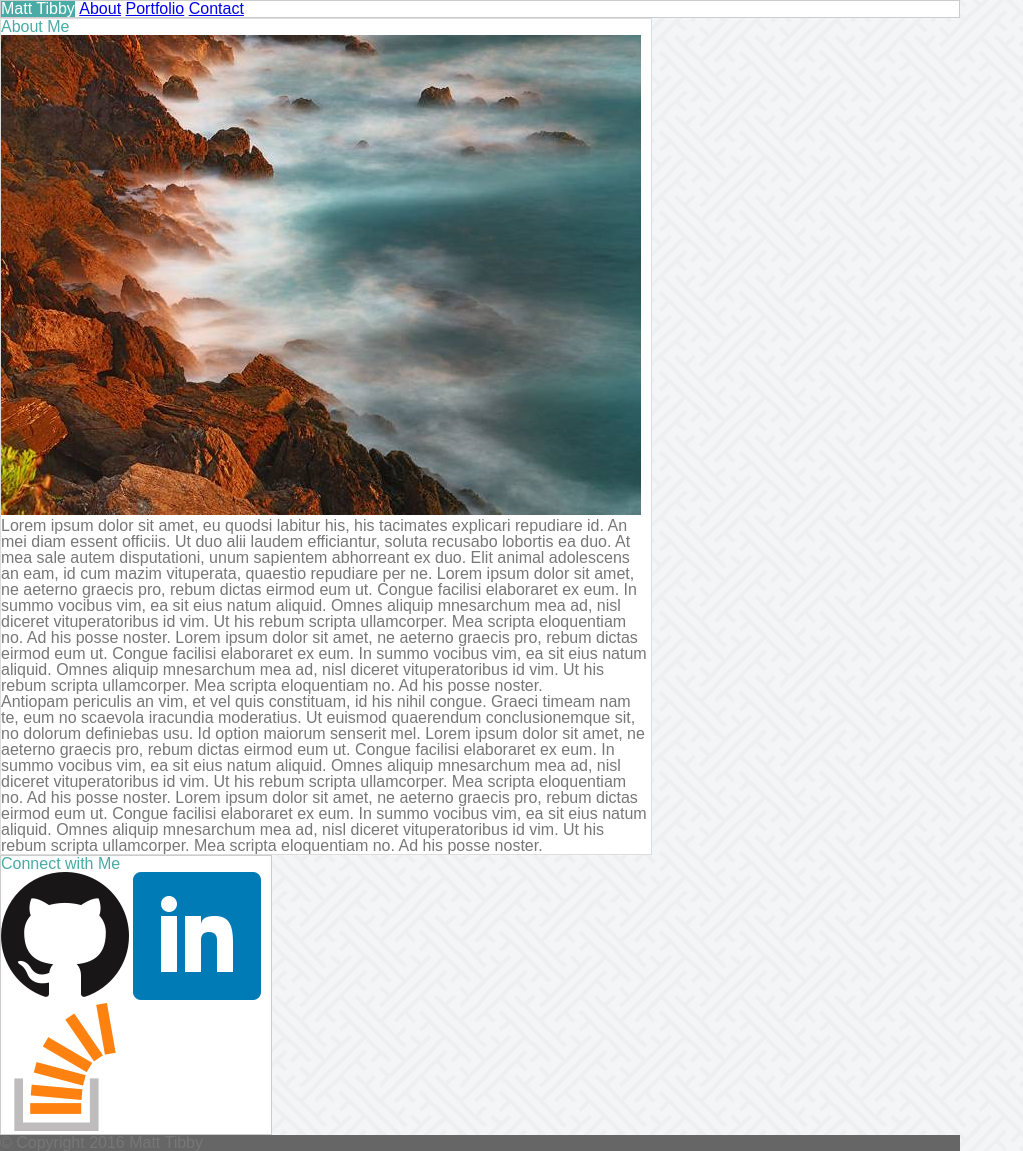
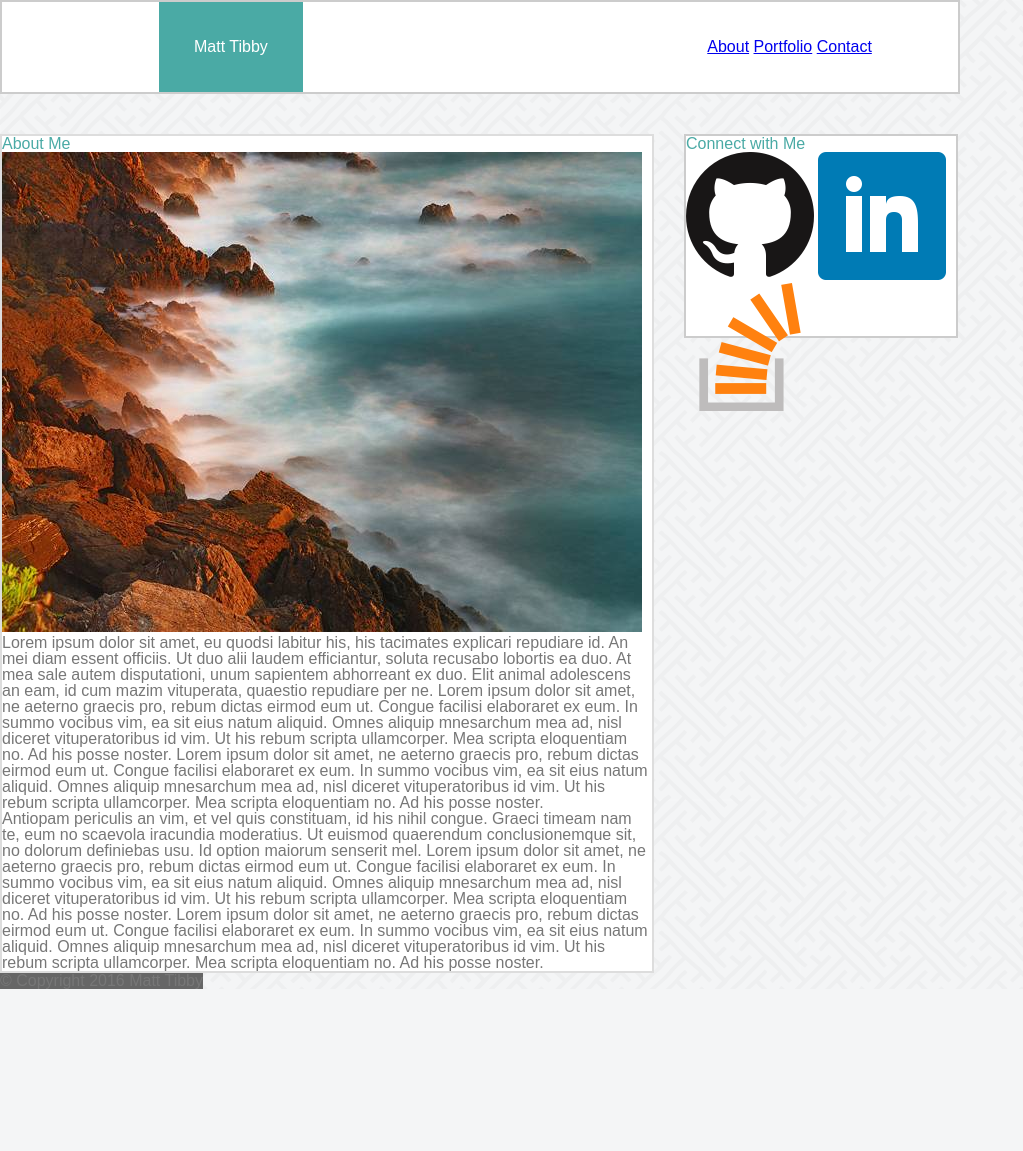
Before and after one commit to MTibby92/Basic-Portfolio, a PHP site: page / in a window 1280 px wide. Shown: the whole page, without its empty margins (0-1023 px from the left). After the commit the page ends 989 px from the top, so only its background shows below. Run offline with PHP 8.4, Linux system fonts and the light colour scheme.

Commit message:
Worked on html header, started working on Connect link images

```diff
--- a/assets/css/style.css
+++ b/assets/css/style.css
@@ -5,21 +5,34 @@ body {
 	width: 960px;
 }
 
+.container {
+
+}
+
 #mainheader {
 	background-color: #ffffff;
 	border-color: #cccccc;
 	border-style: solid;
-	border-width: 1px;
+	border-width: 2px;
+	margin-bottom: 40px;
+	height: 90px;
 }
 
 #myname {
 	background-color: #4aaaa5;
 	color: white;
 	display: inline-block;
+	margin-left: 157px;
+	height: 90px;
+	align-content: center;
+	line-height: 90px;
+	padding-left: 35px;
+	padding-right: 35px;
 }
 
 nav {
 	display: inline-block;
+	margin-left: 400px;
 }
 
 header {
@@ -33,9 +46,10 @@ h2 {
 #mainsection {
 	background-color: #ffffff;
 	border-color: #dddddd;
-	border-width: 1px;
+	border-width: 2px;
 	border-style: solid;
 	width: 650px;
+	float: left;
 }
 
 #connectHead {
@@ -46,12 +60,24 @@ h2 {
 	background-color: #ffffff;
 	border-color: #cccccc;
 	border-style: solid;
-	border-width: 1px;
+	border-width: 2px;
 	width: 270px;
+	float: left;
+	margin-left: 30px;
+	height: 200px;
 }
+
+/*work in progress, trying to target the images in the connect div
+#connet img {
+	height: 60px;
+	width: 60px;
+}
+*/
 
 footer {
 	background-color: #666666;
+	float: left;
+	clear: left;
 }
 
 h1 h2 h3 h4 {
--- a/contact.html
+++ b/contact.html
@@ -18,6 +18,8 @@
 </header>
 
 <!-- Contact section -->
+<div class="container">
+
 	<form id="mainsection">
 		<h2>Contact</h2>
 		Name <br>
@@ -40,6 +42,8 @@
 		<a href="#"><img src="./assets/images/stackoverflowlogo.png" alt="Stack Overflow Logo Link"></a>
 	</div>
 
+</div>
+
 <!-- Footer for the site -->
 <footer>
 	<p>&copy; Copyright 2016 Matt Tibby</p>
--- a/index.html
+++ b/index.html
@@ -18,6 +18,7 @@
 </header>
 
 <!-- About me paragraph -->
+<div class="container">
 	<div id="mainsection">
 		<header>
 			<h2>About Me</h2>
@@ -43,6 +44,8 @@
 		<a href="#"><img src="./assets/images/stackoverflowlogo.png" alt="Stack Overflow Logo Link"></a>
 	</div>
 
+</div>
+
 <!-- Footer for the site -->
 <footer>
 	<p>&copy; Copyright 2016 Matt Tibby</p>
--- a/portfolio.html
+++ b/portfolio.html
@@ -18,6 +18,8 @@
 </header>
 
 <!-- Portfolio section -->
+<div class="container">
+
 	<div id="mainsection">
 		<h2>Portfolio</h2>
 		<div>
@@ -47,6 +49,8 @@
 		<a href="#"><img src="./assets/images/stackoverflowlogo.png" alt="Stack Overflow Logo Link"></a>
 	</div>
 
+</div>
+
 <!-- Footer for the site -->
 <footer>
 	<p>&copy; Copyright 2016 Matt Tibby</p>
```
Lines whose indentation alone changed are shown as unchanged.
